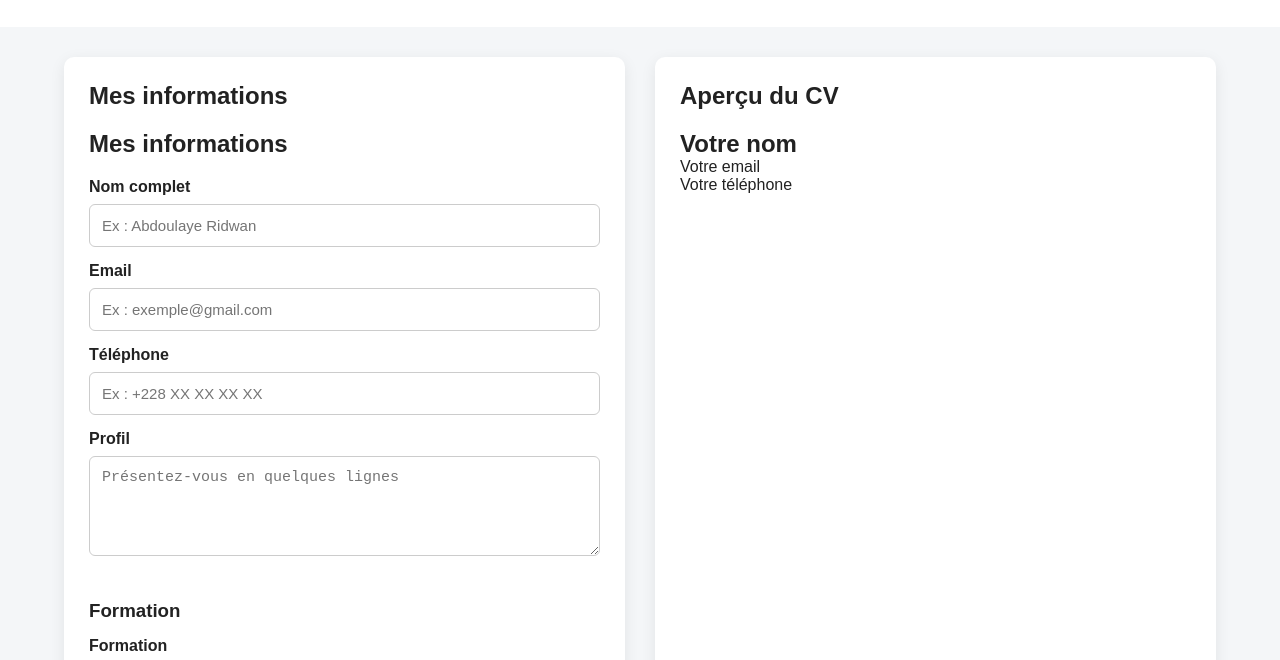
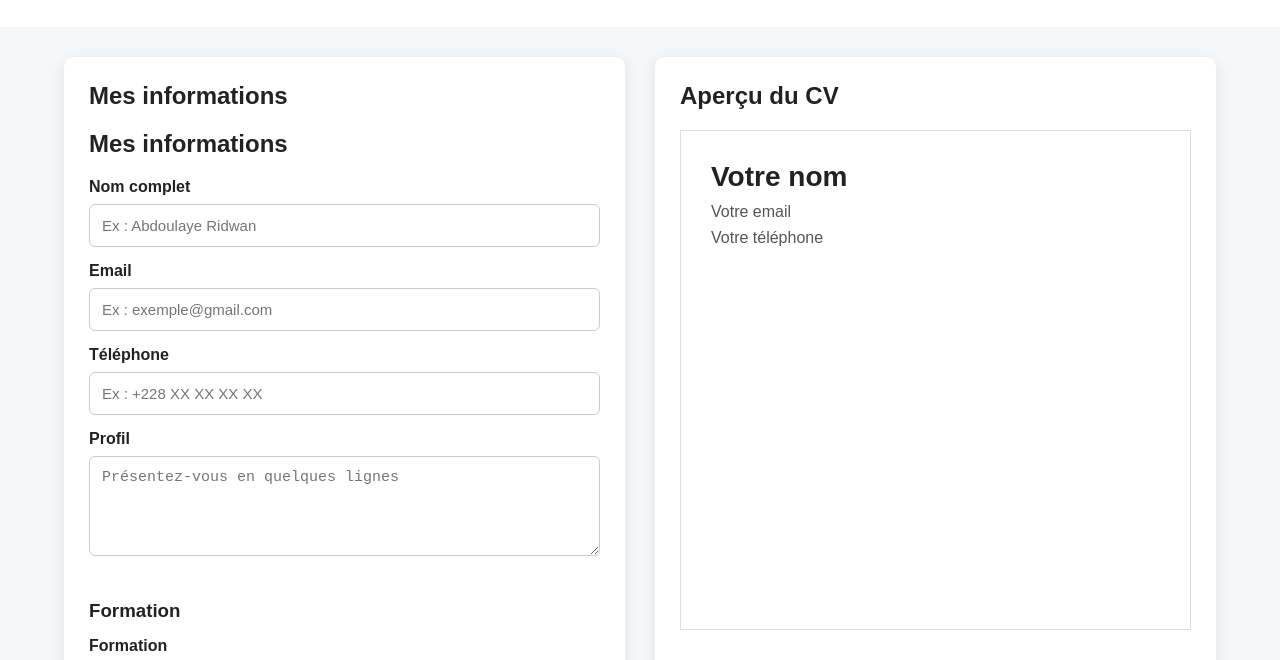
Before and after one commit to abdoulridwan2-commits/CV-Builder, a plain HTML site: page index.html in a window 1280 px wide. Shown: the part 98-758 px from the top of the page. Drawn offline with Linux system fonts and the light colour scheme.

Commit message:
Style CV preview

```diff
--- a/style.css
+++ b/style.css
@@ -87,3 +87,20 @@ main {
 .formulaire button:hover {
   background-color: #1d4ed8;
 }
+
+.cv {
+  background-color: #ffffff;
+  padding: 30px;
+  min-height: 500px;
+  border: 1px solid #ddd;
+}
+
+.cv h1 {
+  margin-bottom: 10px;
+  font-size: 28px;
+}
+
+.cv p {
+  margin-bottom: 8px;
+  color: #555;
+}
```
